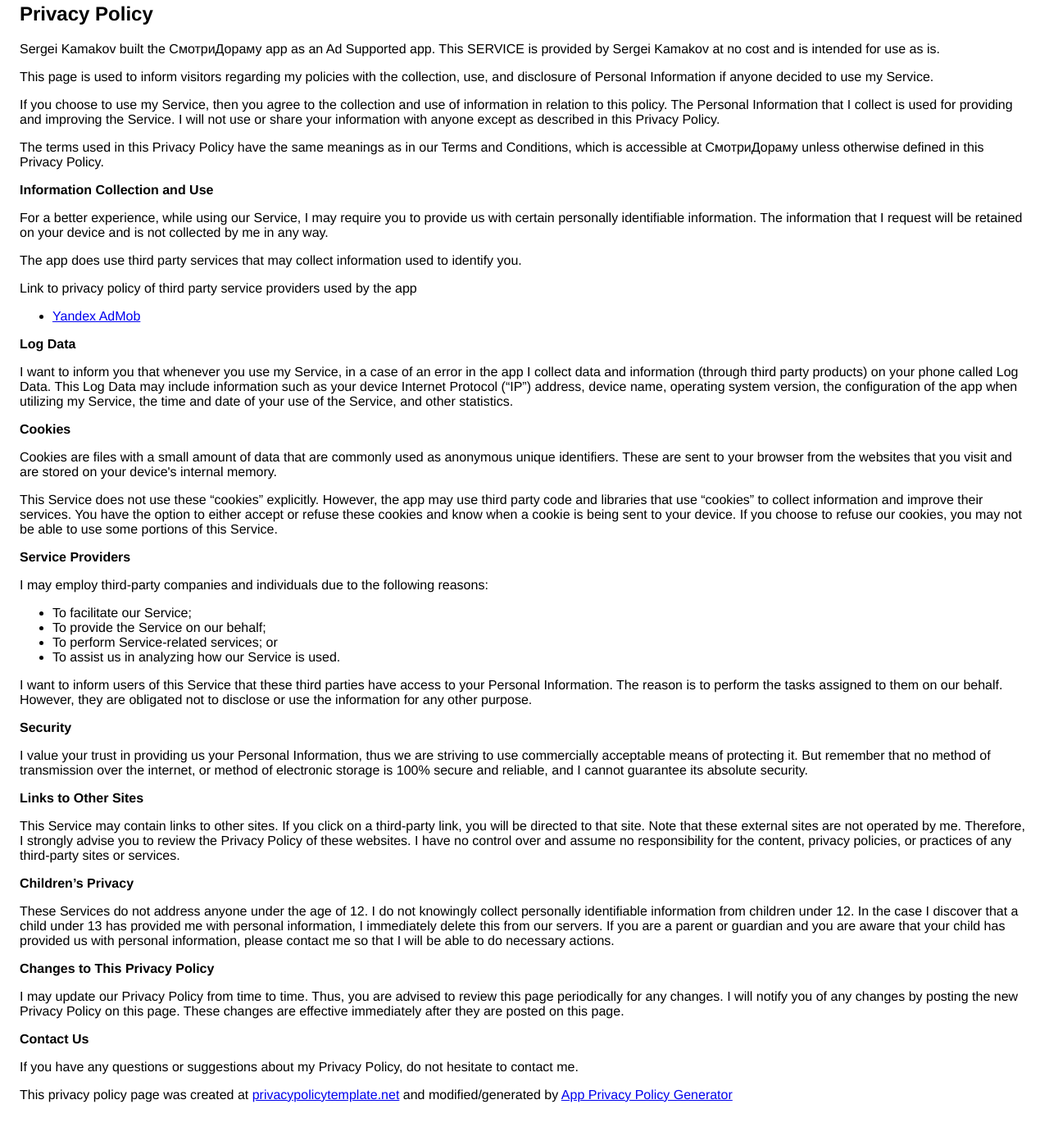
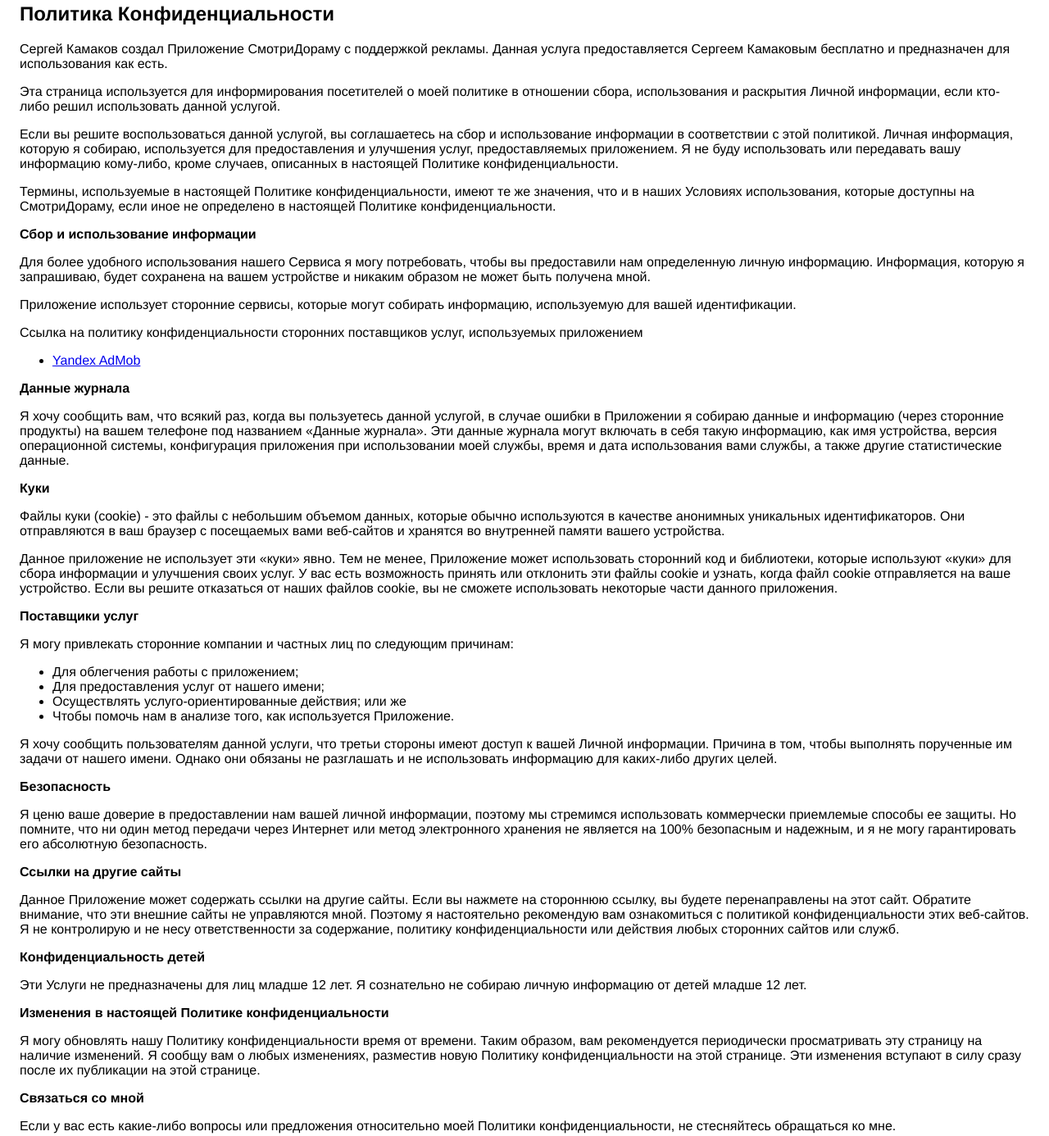
Before and after one commit to Garretads/Garretads, a plain HTML site: page index.html in a window 1280 px wide. Shown: the part 41-1427 px from the top of the page at 82% size. Drawn offline with Linux system fonts and the light colour scheme.

Commit message:
Update index.html

```diff
--- a/index.html
+++ b/index.html
@@ -7,55 +7,21 @@
       <style> body { font-family: 'Helvetica Neue', Helvetica, Arial, sans-serif; padding:1em; } </style>
     </head>
     <body>
-    <h2>Privacy Policy</h2> <p> Sergei Kamakov built the СмотриДораму app as an Ad Supported app. This SERVICE is provided by
-                    Sergei Kamakov at no cost and is intended for use as is.
-                  </p> <p>This page is used to inform visitors regarding my policies with the collection, use, and disclosure
-                    of Personal Information if anyone decided to use my Service.
-                  </p> <p>If you choose to use my Service, then you agree to the collection and use of information in
-                    relation to this policy. The Personal Information that I collect is used for providing and improving
-                    the Service. I will not use or share your information with anyone except as described
-                    in this Privacy Policy.
-                  </p> <p>The terms used in this Privacy Policy have the same meanings as in our Terms and Conditions, which is
-                    accessible at СмотриДораму unless otherwise defined in this Privacy Policy.
-                  </p> <p><strong>Information Collection and Use</strong></p> <p>For a better experience, while using our Service, I may require you to provide us with certain
-                    personally identifiable information. The information that I request will be retained on your device and is not collected by me in any way.
-                  </p> <p>The app does use third party services that may collect information used to identify you.</p> <div><p>Link to privacy policy of third party service providers used by the app</p> <ul><li><a href="https://yandex.ru/legal/confidential/" target="_blank">Yandex AdMob</a></li><!----><!----><!----><!----><!----><!----></ul></div> <p><strong>Log Data</strong></p> <p> I want to inform you that whenever you use my Service, in a case of
-                    an error in the app I collect data and information (through third party products) on your phone
-                    called Log Data. This Log Data may include information such as your device Internet Protocol (“IP”) address,
-                    device name, operating system version, the configuration of the app when utilizing my Service,
-                    the time and date of your use of the Service, and other statistics.
-                  </p> <p><strong>Cookies</strong></p> <p>Cookies are files with a small amount of data that are commonly used as anonymous unique identifiers.
-                    These are sent to your browser from the websites that you visit and are stored on your device's internal
-                    memory.
-                  </p> <p>This Service does not use these “cookies” explicitly. However, the app may use third party code and
-                    libraries that use “cookies” to collect information and improve their services. You have the option to
-                    either accept or refuse these cookies and know when a cookie is being sent to your device. If you choose
-                    to refuse our cookies, you may not be able to use some portions of this Service.
-                  </p> <p><strong>Service Providers</strong></p> <p> I may employ third-party companies and individuals due to the following reasons:</p> <ul><li>To facilitate our Service;</li> <li>To provide the Service on our behalf;</li> <li>To perform Service-related services; or</li> <li>To assist us in analyzing how our Service is used.</li></ul> <p> I want to inform users of this Service that these third parties have access to
-                    your Personal Information. The reason is to perform the tasks assigned to them on our behalf. However,
-                    they are obligated not to disclose or use the information for any other purpose.
-                  </p> <p><strong>Security</strong></p> <p> I value your trust in providing us your Personal Information, thus we are striving
-                    to use commercially acceptable means of protecting it. But remember that no method of transmission over
-                    the internet, or method of electronic storage is 100% secure and reliable, and I cannot guarantee
-                    its absolute security.
-                  </p> <p><strong>Links to Other Sites</strong></p> <p>This Service may contain links to other sites. If you click on a third-party link, you will be directed
-                    to that site. Note that these external sites are not operated by me. Therefore, I strongly
-                    advise you to review the Privacy Policy of these websites. I have no control over
-                    and assume no responsibility for the content, privacy policies, or practices of any third-party sites
-                    or services.
-                  </p> <p><strong>Children’s Privacy</strong></p> <p>These Services do not address anyone under the age of 12. I do not knowingly collect
-                    personally identifiable information from children under 12. In the case I discover that a child
-                    under 13 has provided me with personal information, I immediately delete this from
-                    our servers. If you are a parent or guardian and you are aware that your child has provided us with personal
-                    information, please contact me so that I will be able to do necessary actions.
-                  </p> <p><strong>Changes to This Privacy Policy</strong></p> <p> I may update our Privacy Policy from time to time. Thus, you are advised to review
-                    this page periodically for any changes. I will notify you of any changes by posting
-                    the new Privacy Policy on this page. These changes are effective immediately after they are posted on
-                    this page.
-                  </p> <p><strong>Contact Us</strong></p> <p>If you have any questions or suggestions about my Privacy Policy, do not hesitate to contact
-                    me.
-                  </p> <p>This privacy policy page was created at <a href="https://privacypolicytemplate.net" target="_blank">privacypolicytemplate.net</a>
-                    and modified/generated by <a href="https://app-privacy-policy-generator.firebaseapp.com/" target="_blank">App
-                      Privacy Policy Generator</a></p>
+    <h2>Политика Конфиденциальности</h2> <p> Сергей Камаков создал Приложение СмотриДораму с поддержкой рекламы. Данная услуга предоставляется Сергеем Камаковым бесплатно и предназначен для использования как есть.
+                  </p> <p>Эта страница используется для информирования посетителей о моей политике в отношении сбора, использования и раскрытия Личной информации, если кто-либо решил использовать данной услугой.
+                  </p> <p>Если вы решите воспользоваться данной услугой, вы соглашаетесь на сбор и использование информации в соответствии с этой политикой. Личная информация, которую я собираю, используется для предоставления и улучшения услуг, предоставляемых приложением. Я не буду использовать или передавать вашу информацию кому-либо, кроме случаев, описанных в настоящей Политике конфиденциальности.
+
+                  </p> <p>Термины, используемые в настоящей Политике конфиденциальности, имеют те же значения, что и в наших Условиях использования, которые доступны на СмотриДораму, если иное не определено в настоящей Политике конфиденциальности.
+                  </p> <p><strong>Сбор и использование информации</strong></p> <p>Для более удобного использования нашего Сервиса я могу потребовать, чтобы вы предоставили нам определенную личную информацию. Информация, которую я запрашиваю, будет сохранена на вашем устройстве и никаким образом не может быть получена мной.
+                  </p> <p>Приложение использует сторонние сервисы, которые могут собирать информацию, используемую для вашей идентификации.</p> <div><p>Ссылка на политику конфиденциальности сторонних поставщиков услуг, используемых приложением</p> <ul><li><a href="https://yandex.ru/legal/confidential/" target="_blank">Yandex AdMob</a></li><!----><!----><!----><!----><!----><!----></ul></div> <p><strong>Данные журнала</strong></p> <p> Я хочу сообщить вам, что всякий раз, когда вы пользуетесь данной услугой, в случае ошибки в Приложении я собираю данные и информацию (через сторонние продукты) на вашем телефоне под названием «Данные журнала». Эти данные журнала могут включать в себя такую информацию, как имя устройства, версия операционной системы, конфигурация приложения при использовании моей службы, время и дата использования вами службы, а также другие статистические данные.
+                  </p> <p><strong>Куки</strong></p> <p>Файлы куки (cookie) - это файлы с небольшим объемом данных, которые обычно используются в качестве анонимных уникальных идентификаторов. Они отправляются в ваш браузер с посещаемых вами веб-сайтов и хранятся во внутренней памяти вашего устройства.
+                  </p> <p>Данное приложение не использует эти «куки» явно. Тем не менее, Приложение может использовать сторонний код и библиотеки, которые используют «куки» для сбора информации и улучшения своих услуг. У вас есть возможность принять или отклонить эти файлы cookie и узнать, когда файл cookie отправляется на ваше устройство. Если вы решите отказаться от наших файлов cookie, вы не сможете использовать некоторые части данного приложения.
+                  </p> <p><strong>Поставщики услуг</strong></p> <p> Я могу привлекать сторонние компании и частных лиц по следующим причинам:</p> <ul><li>Для облегчения работы с приложением;</li> <li>Для предоставления услуг от нашего имени;</li> <li>Осуществлять услуго-ориентированные действия; или же</li> <li>Чтобы помочь нам в анализе того, как используется Приложение.</li></ul> <p> Я хочу сообщить пользователям данной услуги, что третьи стороны имеют доступ к вашей Личной информации. Причина в том, чтобы выполнять порученные им задачи от нашего имени. Однако они обязаны не разглашать и не использовать информацию для каких-либо других целей.
+                  </p> <p><strong>Безопасность</strong></p> <p> Я ценю ваше доверие в предоставлении нам вашей личной информации, поэтому мы стремимся использовать коммерчески приемлемые способы ее защиты. Но помните, что ни один метод передачи через Интернет или метод электронного хранения не является на 100% безопасным и надежным, и я не могу гарантировать его абсолютную безопасность.
+                  </p> <p><strong>Ссылки на другие сайты</strong></p> <p>Данное Приложение может содержать ссылки на другие сайты. Если вы нажмете на стороннюю ссылку, вы будете перенаправлены на этот сайт. Обратите внимание, что эти внешние сайты не управляются мной. Поэтому я настоятельно рекомендую вам ознакомиться с политикой конфиденциальности этих веб-сайтов. Я не контролирую и не несу ответственности за содержание, политику конфиденциальности или действия любых сторонних сайтов или служб.
+                  </p> <p><strong>Конфиденциальность детей</strong></p> <p>Эти Услуги не предназначены для лиц младше 12 лет. Я сознательно не собираю личную информацию от детей младше 12 лет.
+                  </p> <p><strong>Изменения в настоящей Политике конфиденциальности</strong></p> <p> Я могу обновлять нашу Политику конфиденциальности время от времени. Таким образом, вам рекомендуется периодически просматривать эту страницу на наличие изменений. Я сообщу вам о любых изменениях, разместив новую Политику конфиденциальности на этой странице. Эти изменения вступают в силу сразу после их публикации на этой странице.
+                  </p> <p><strong>Связаться со мной</strong></p> <p>Если у вас есть какие-либо вопросы или предложения относительно моей Политики конфиденциальности, не стесняйтесь обращаться ко мне.
+                  </p>
     </body>
     </html>
```
